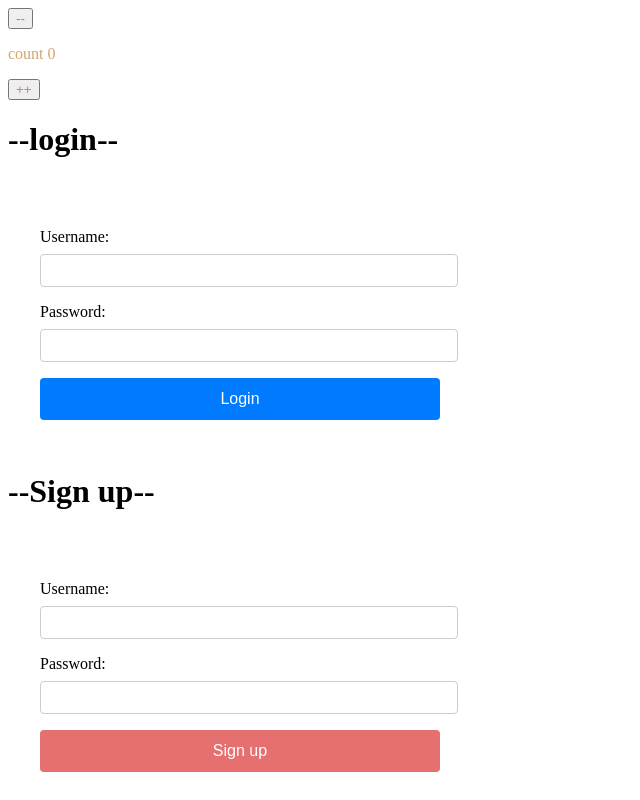
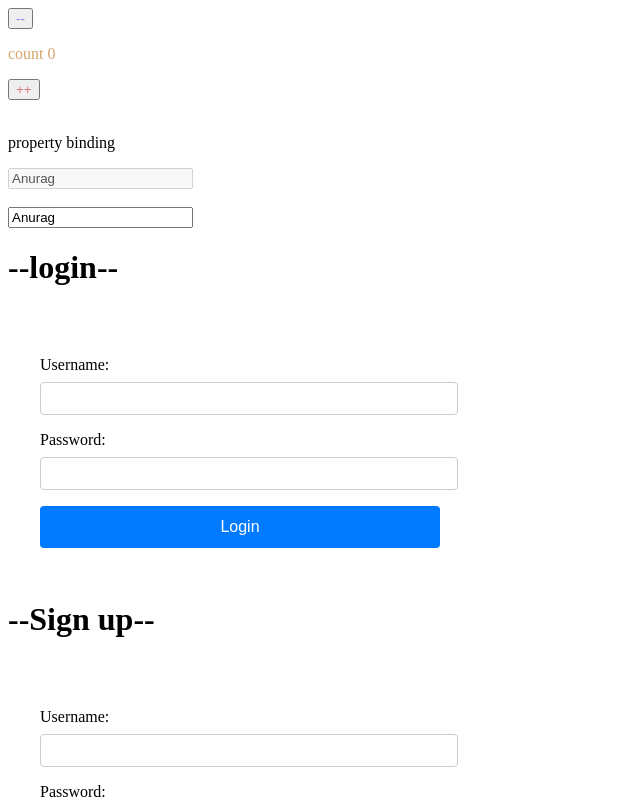
Before and after one commit to a2s8en10/Angular-Bootcamp, an Angular app in the folder firstApp/: page / in a window 1280 px wide. Shown: the top 800 px of the page, without its empty margins (0-640 px from the left). Built offline with nearby package versions, Linux system fonts and the light colour scheme.

Commit message:
update code

```diff
--- a/firstApp/src/app/counter/counter.component.html
+++ b/firstApp/src/app/counter/counter.component.html
@@ -1,3 +1,8 @@
 <button class="minus" (click)="counter('minus')" >--</button>
 <p id="p">count {{count}}</p>
 <button  class="add" (click)="counter('add')" >++</button>
+<br><br>
+<p>property binding</p>
+<input type="text" name="user name" value={{name}} disabled={{disable}}>
+<br><br>
+<input type="text" name="user name" [value]= name  [disabled]=disable>
--- a/firstApp/src/app/counter/counter.component.ts
+++ b/firstApp/src/app/counter/counter.component.ts
@@ -16,4 +16,6 @@ export class CounterComponent implements OnInit {
   counter(type : string){
     type==='add'?this.count++:this.count--
   }
+  name = "Anurag"
+  disable = false
 }
```
